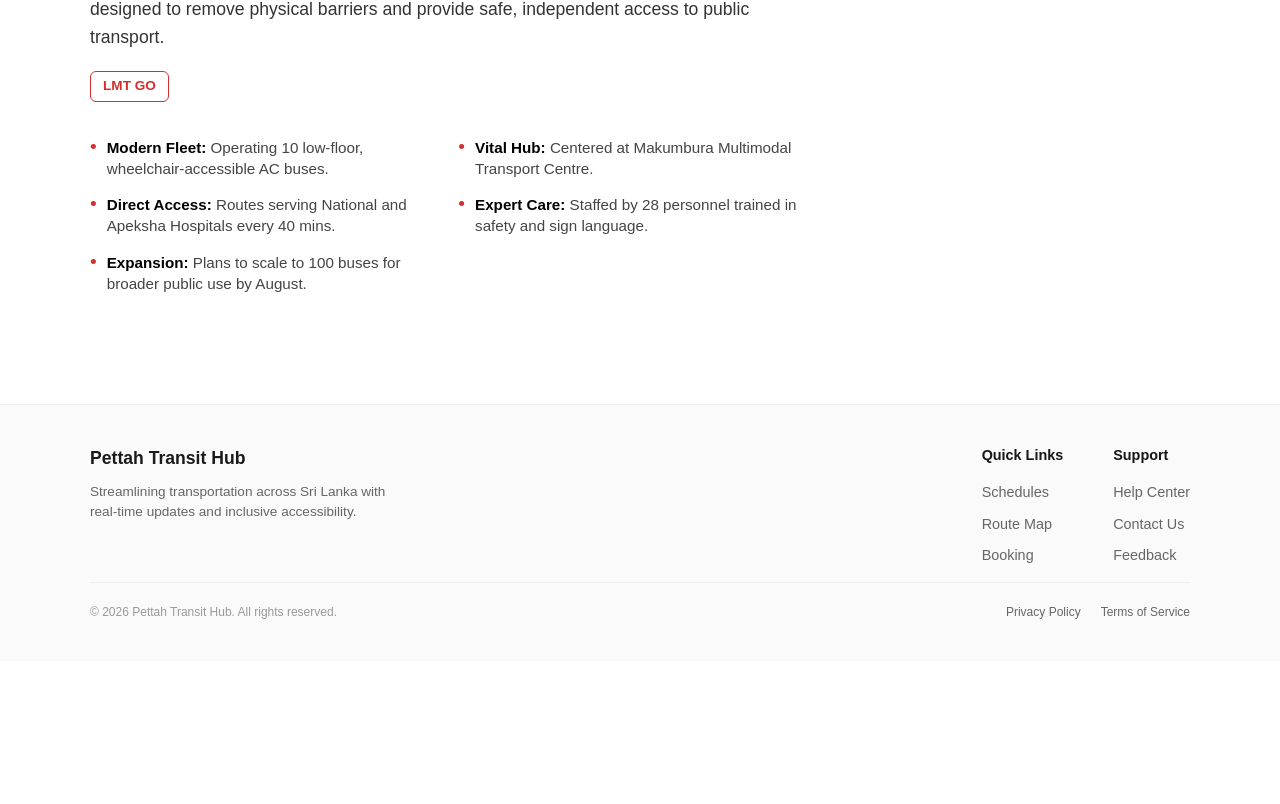
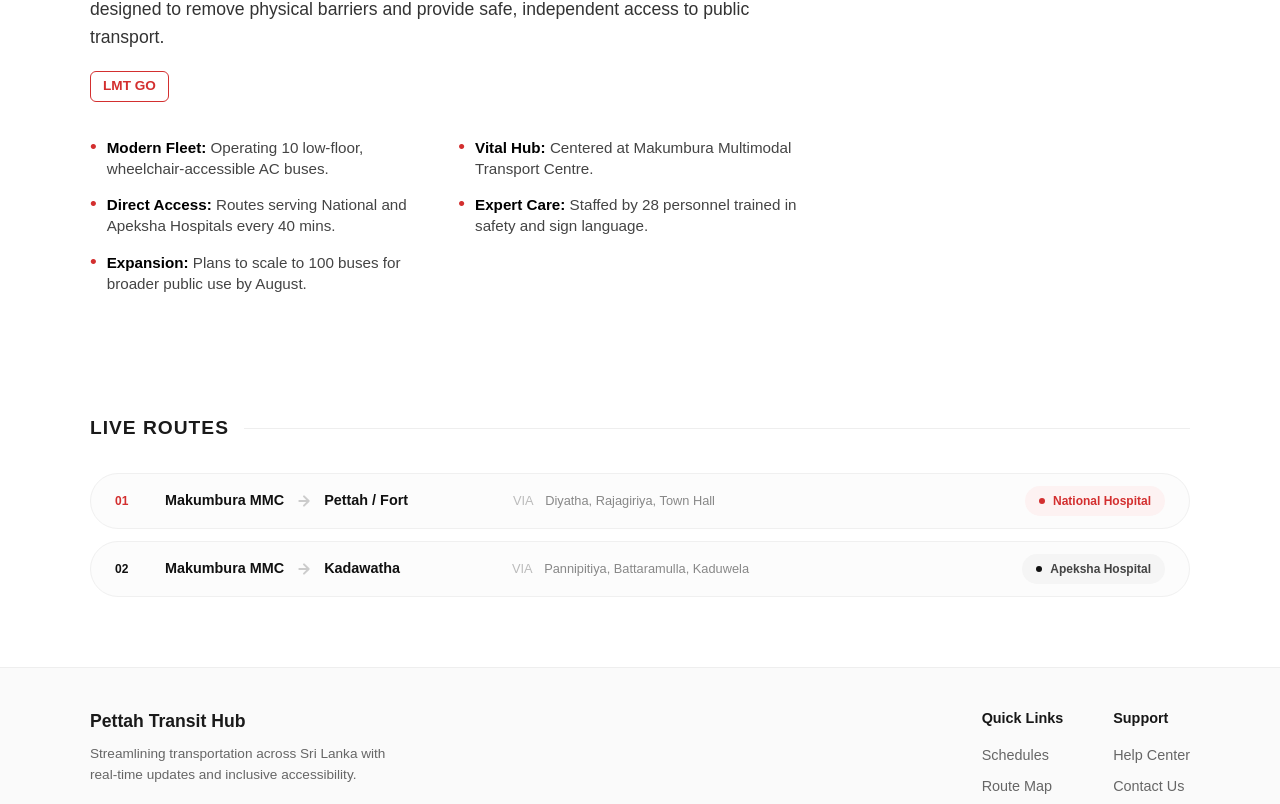
Before and after one commit to ravishanamina174/Pettah_Transit_Hub, a Next.js app: page /metro-service in a window 1280 px wide. Shown: the part 390-1194 px from the top of the page. Before the commit the page ends 1051 px from the top, so only its background shows below. Built offline with nearby package versions, Linux system fonts and the light colour scheme; no server answers.

Commit message:
feat: add minimalist compact routes section to MetroHero component for improved navigation

```diff
--- a/app/metro-service/page.tsx
+++ b/app/metro-service/page.tsx
@@ -158,6 +158,107 @@ export default function MetroHero() {
         </div>
       </section>
 
+     {/* --- Minimalist Compact Routes Section --- */}
+<section style={{ padding: '10px 20px', background: '#FFFFFF', marginBottom: '60px'}}>
+  <div style={{ maxWidth: '1100px', margin: '0 auto' }}>
+
+    <div style={{ display: 'flex', alignItems: 'center', gap: '15px', marginBottom: '30px' }}>
+      <h2 style={{ fontSize: '1.2rem', fontWeight: '800', color: '#1a1a1a', margin: 0, textTransform: 'uppercase', letterSpacing: '1px' }}>
+        Live Routes
+      </h2>
+      <div style={{ flex: 1, height: '1px', background: '#eee' }}></div>
+    </div>
+
+    <div style={{ display: 'flex', flexDirection: 'column', gap: '12px' }}>
+      {[
+        {
+          id: "01",
+          from: "Makumbura MMC",
+          to: "Pettah / Fort",
+          via: "Diyatha, Rajagiriya, Town Hall",
+          hospital: "National Hospital",
+          color: "#d32f2f"
+        },
+        {
+          id: "02",
+          from: "Makumbura MMC",
+          to: "Kadawatha",
+          via: "Pannipitiya, Battaramulla, Kaduwela",
+          hospital: "Apeksha Hospital",
+          color: "#111"
+        }
+      ].map((route, idx) => (
+        <div key={idx} style={{
+          display: 'flex',
+          alignItems: 'center',
+          padding: '12px 24px',
+          background: '#fcfcfc',
+          border: '1px solid #f0f0f0',
+          borderRadius: '100px',
+          transition: 'all 0.3s ease',
+          gap: '20px'
+        }}
+        className="compact-route-row"
+        >
+          {/* Route ID */}
+          <span style={{
+            fontSize: '0.75rem',
+            fontWeight: '900',
+            color: route.color,
+            width: '30px'
+          }}>{route.id}</span>
+
+          {/* Path Link */}
+          <div style={{ display: 'flex', alignItems: 'center', gap: '12px', flex: '1' }}>
+            <span style={{ fontSize: '0.9rem', fontWeight: '700', color: '#111' }}>{route.from}</span>
+            <svg width="16" height="16" viewBox="0 0 24 24" fill="none" stroke="#ccc" strokeWidth="3" strokeLinecap="round" strokeLinejoin="round"><path d="M5 12h14m-7-7 7 7-7 7"/></svg>
+            <span style={{ fontSize: '0.9rem', fontWeight: '700', color: '#111' }}>{route.to}</span>
+          </div>
+
+          {/* Via Stops (Hidden on small mobile) */}
+          <div className="hide-on-mobile" style={{ flex: '1.5', fontSize: '0.8rem', color: '#888', whiteSpace: 'nowrap', overflow: 'hidden', textOverflow: 'ellipsis' }}>
+            <span style={{ color: '#bbb', marginRight: '8px' }}>VIA</span> {route.via}
+          </div>
+
+          {/* Priority Badge */}
+          <div style={{
+            display: 'flex',
+            alignItems: 'center',
+            gap: '8px',
+            background: route.color === '#d32f2f' ? '#fdf2f2' : '#f5f5f5',
+            padding: '6px 14px',
+            borderRadius: '100px'
+          }}>
+            <div style={{ width: '6px', height: '6px', borderRadius: '50%', background: route.color }}></div>
+            <span style={{ fontSize: '0.75rem', fontWeight: '700', color: route.color === '#d32f2f' ? '#d32f2f' : '#444' }}>
+              {route.hospital}
+            </span>
+          </div>
+        </div>
+      ))}
+    </div>
+  </div>
+
+  <style>{`
+    .compact-route-row:hover {
+      border-color: #d32f2f !important;
+      background: #fff !important;
+      transform: translateX(5px);
+      box-shadow: 0 4px 15px rgba(0,0,0,0.05);
+    }
+    @media (max-width: 768px) {
+      .hide-on-mobile { display: none; }
+      .compact-route-row {
+        padding: 10px 16px !important;
+        gap: 10px !important;
+        border-radius: 12px !important;
+      }
+    }
+  `}</style>
+</section>
+
+
+
       {/* --- Footer Section --- */}
       <footer style={{ borderTop: '1px solid #eee', padding: '40px 20px', marginTop: 'auto', background: '#fafafa' }}>
         <div className="footer-main-content" style={{ maxWidth: '1100px', margin: '0 auto', display: 'flex', justifyContent: 'space-between', alignItems: 'flex-start' }}>
```
